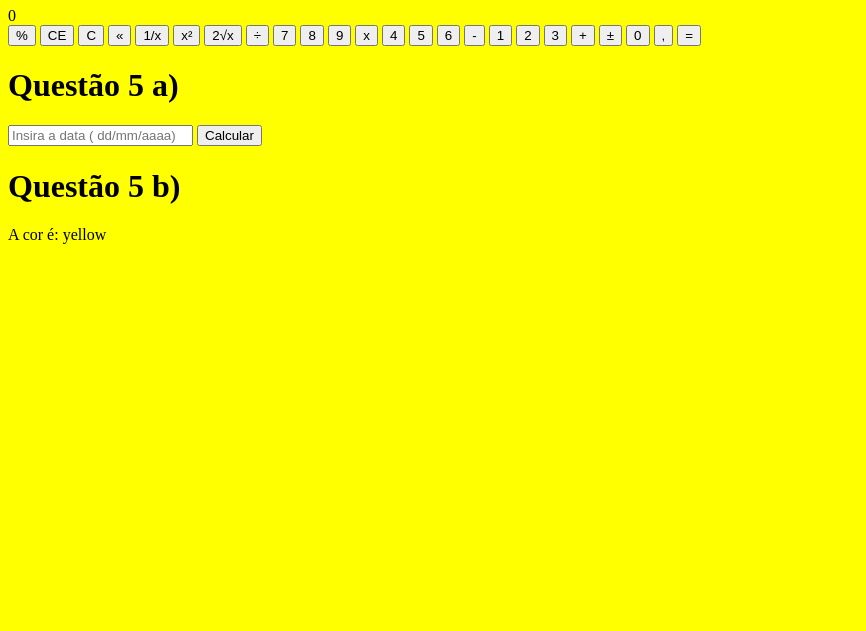
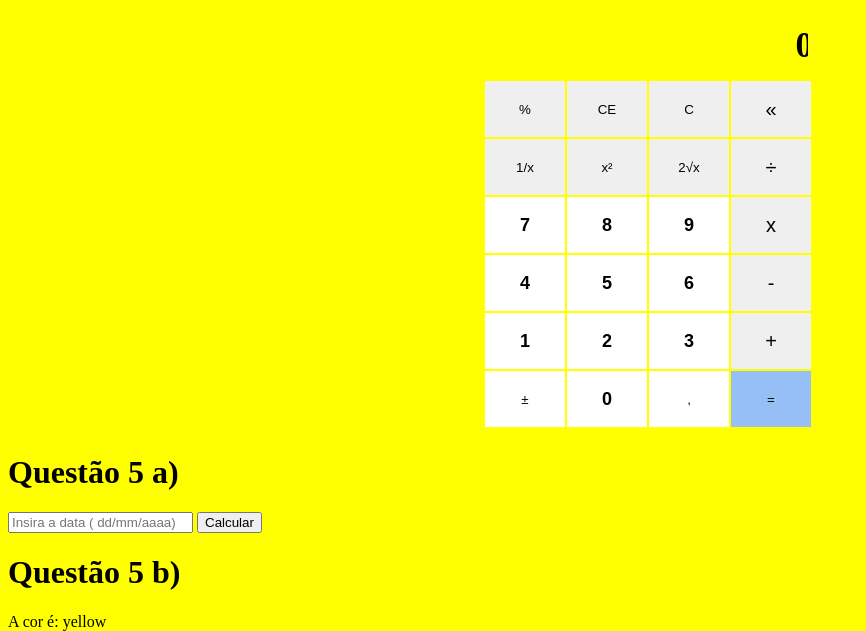
Before and after one commit to Caiofelipe2336/atividade, a website: page index.html in a window 1280 px wide. Shown: the part 643-1274 px from the top of the page, without its empty margins (0-866 px from the left). Before the commit the page ends 903 px from the top, so only its background shows below. Drawn offline with Linux system fonts and the light colour scheme.

Commit message:
finalizado

```diff
--- a/index.html
+++ b/index.html
@@ -4,6 +4,7 @@
     <meta charset="UTF-8">
     <meta name="viewport" content="width=device-width, initial-scale=1.0">
     <title>Atividade</title>
+    <link rel="stylesheet" href="style.css">
 </head>
 <body>
   <h1>Questão 1</h1>
--- a/style.css
+++ b/style.css
@@ -18,7 +18,6 @@ body {
 
 .calc {
   align-items: center;
-  background-color: #e7e6e6;
   display: flex;
   flex-direction: column;
   padding: 0.3rem;
@@ -31,7 +30,7 @@ body {
   grid-gap: 2px;
 }
 
-button {
+.calc-botoes button {
   width: 5rem;
   height: 3.5rem;
   border: none;
```
